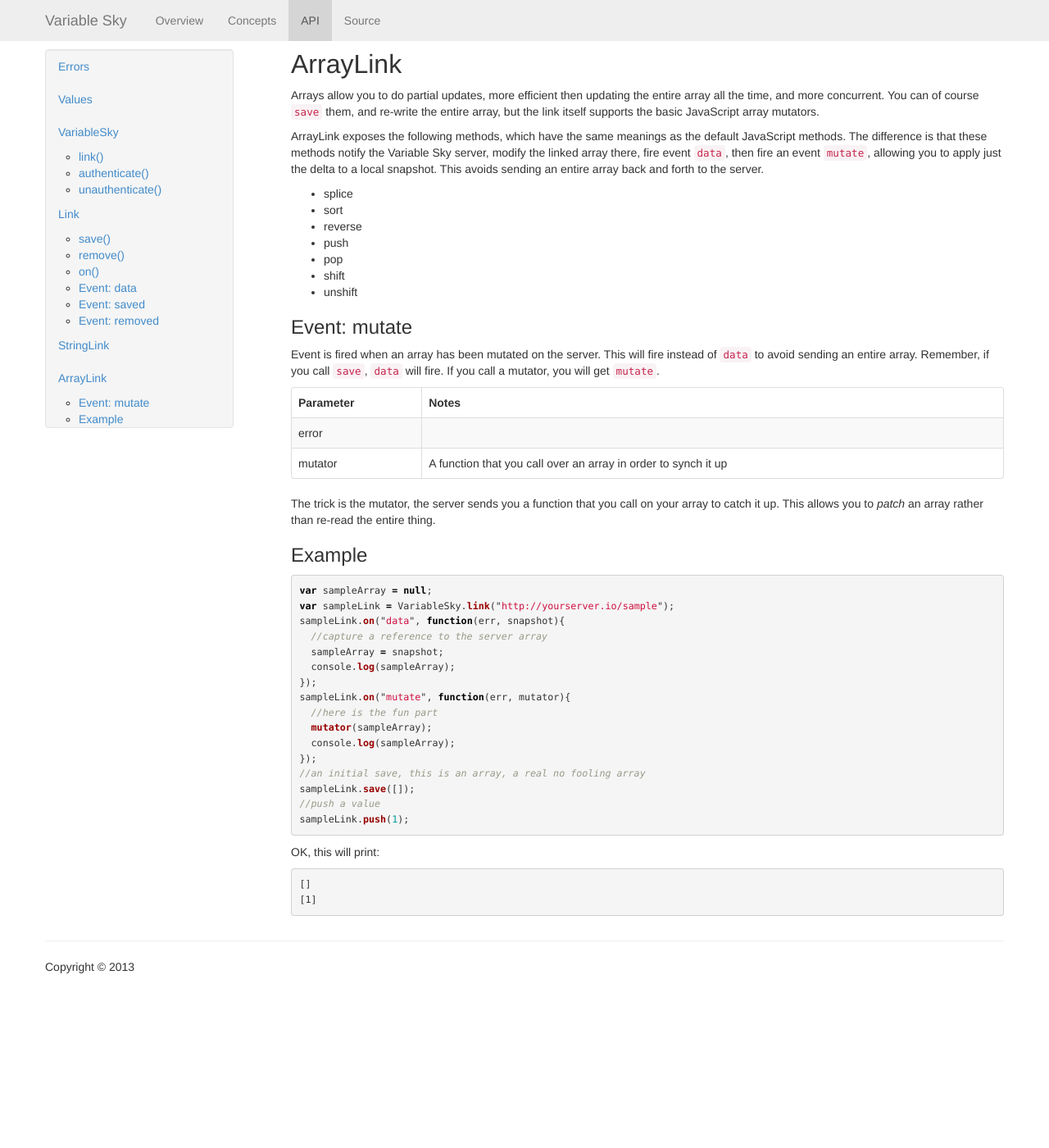
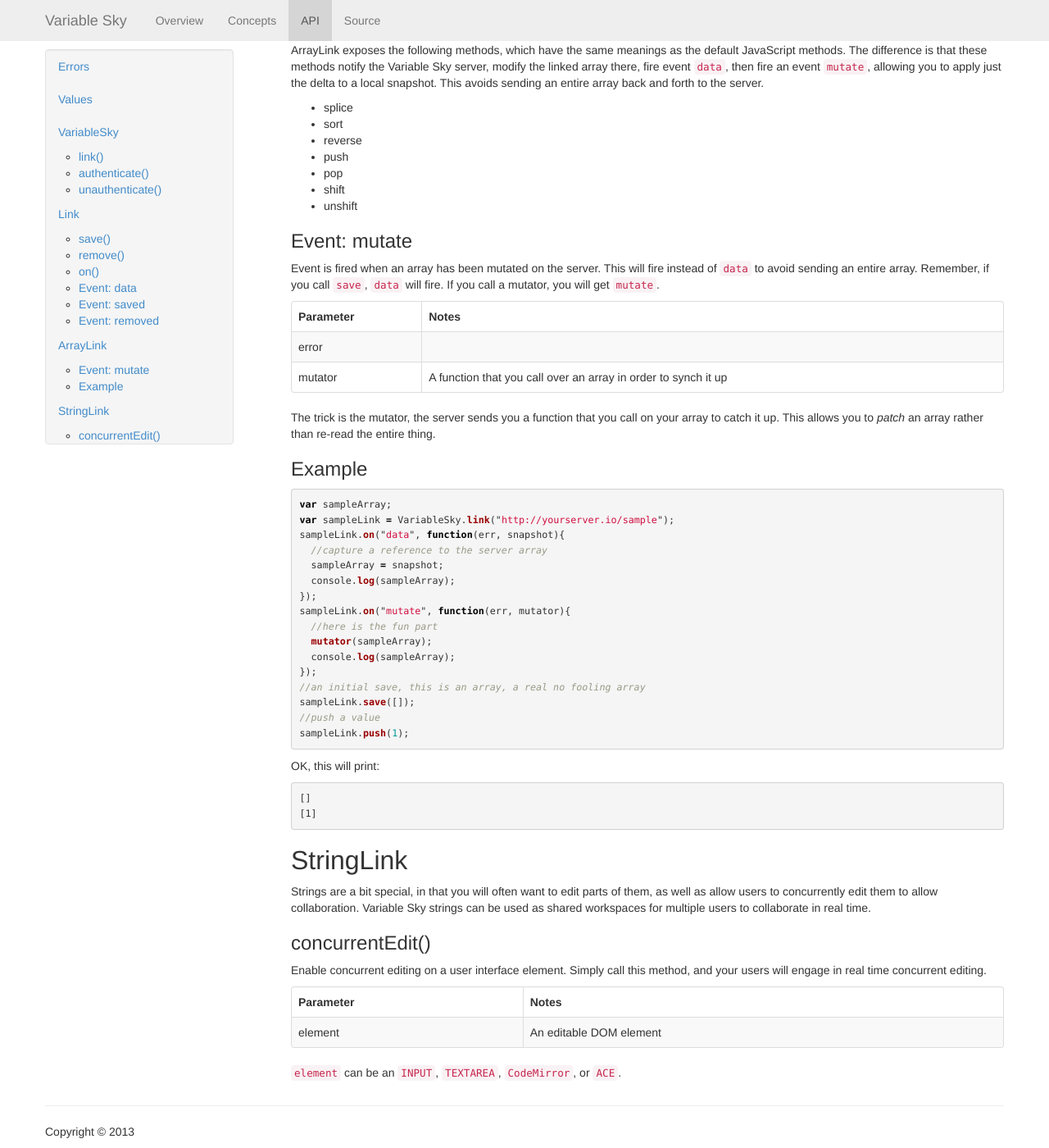
Before and after one commit to wballard/VariableSky, a Jekyll site: the page built from api.markdown, in a window 1280 px wide and 1400 px high, scrolled down 2859 px. Shown: the whole window at 82% size. Built offline with Jekyll 4.4.1, drawn with Linux system fonts in a browser that asks for light colours; Markdown is read by kramdown in place of the engine named in the settings; before the commit the page ends 4058 px from its top, so only the background shows below that.

Commit message:
string concurrent editing

````diff
--- a/api.markdown
+++ b/api.markdown
@@ -198,7 +191,7 @@
 
 ### Example
 ```javascript
-var sampleArray = null;
+var sampleArray;
 var sampleLink = VariableSky.link("http://yourserver.io/sample");
 sampleLink.on("data", function(err, snapshot){
   //capture a reference to the server array
@@ -222,3 +215,20 @@
 []
 [1]
 ```
+
+
+## StringLink
+Strings are a bit special, in that you will often want to edit parts of
+them, as well as allow users to concurrently edit them to allow
+collaboration. Variable Sky strings can be used as shared workspaces for
+multiple users to collaborate in real time.
+
+### concurrentEdit()
+Enable concurrent editing on a user interface element. Simply call this
+method, and your users will engage in real time concurrent editing.
+
+|Parameter|Notes|
+|---------|-----|
+|element|An editable DOM element|
+
+`element` can be an `INPUT`, `TEXTAREA`, `CodeMirror`, or `ACE`.
````
Also changed, not shown: other parts of api.markdown (+0 -7 lines).
